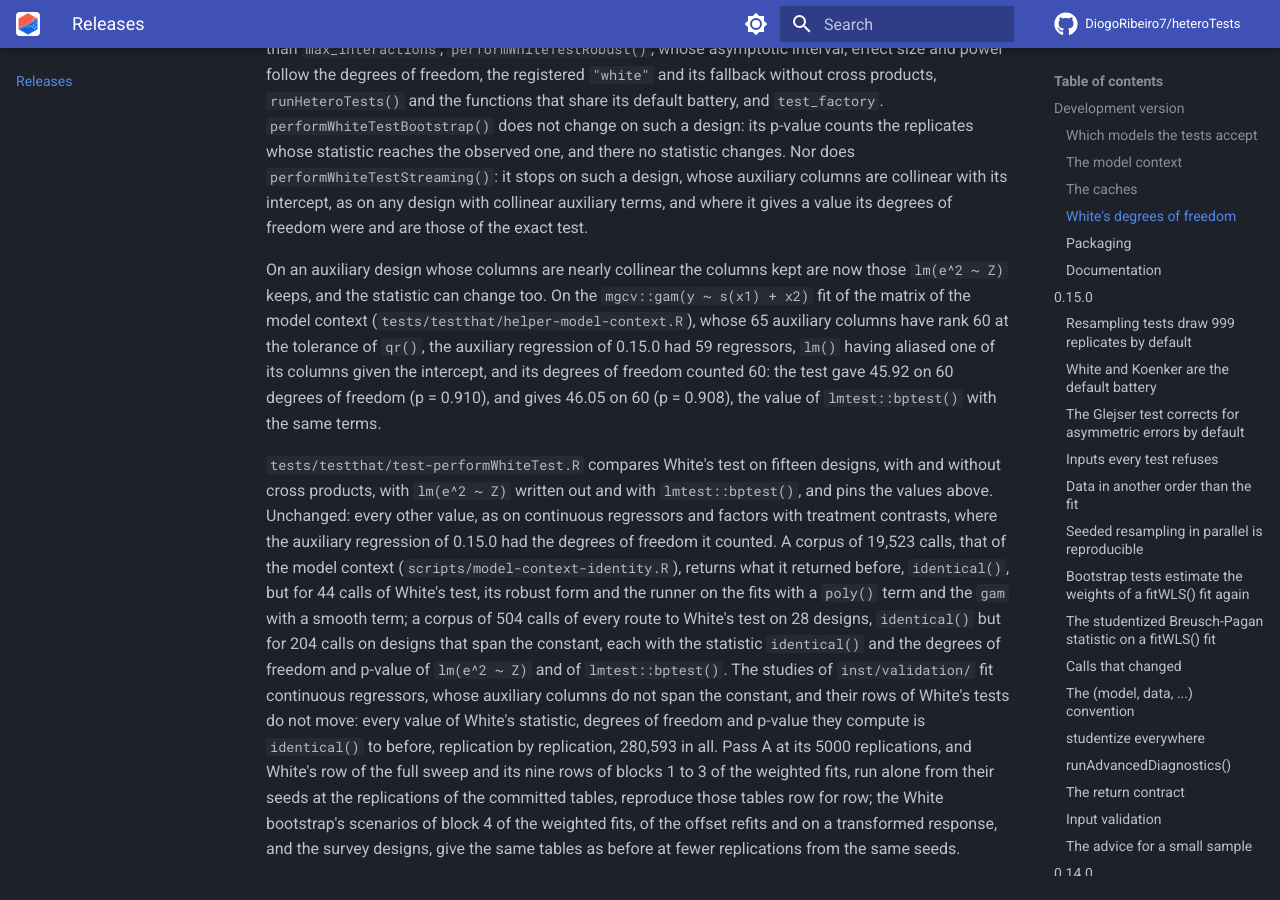
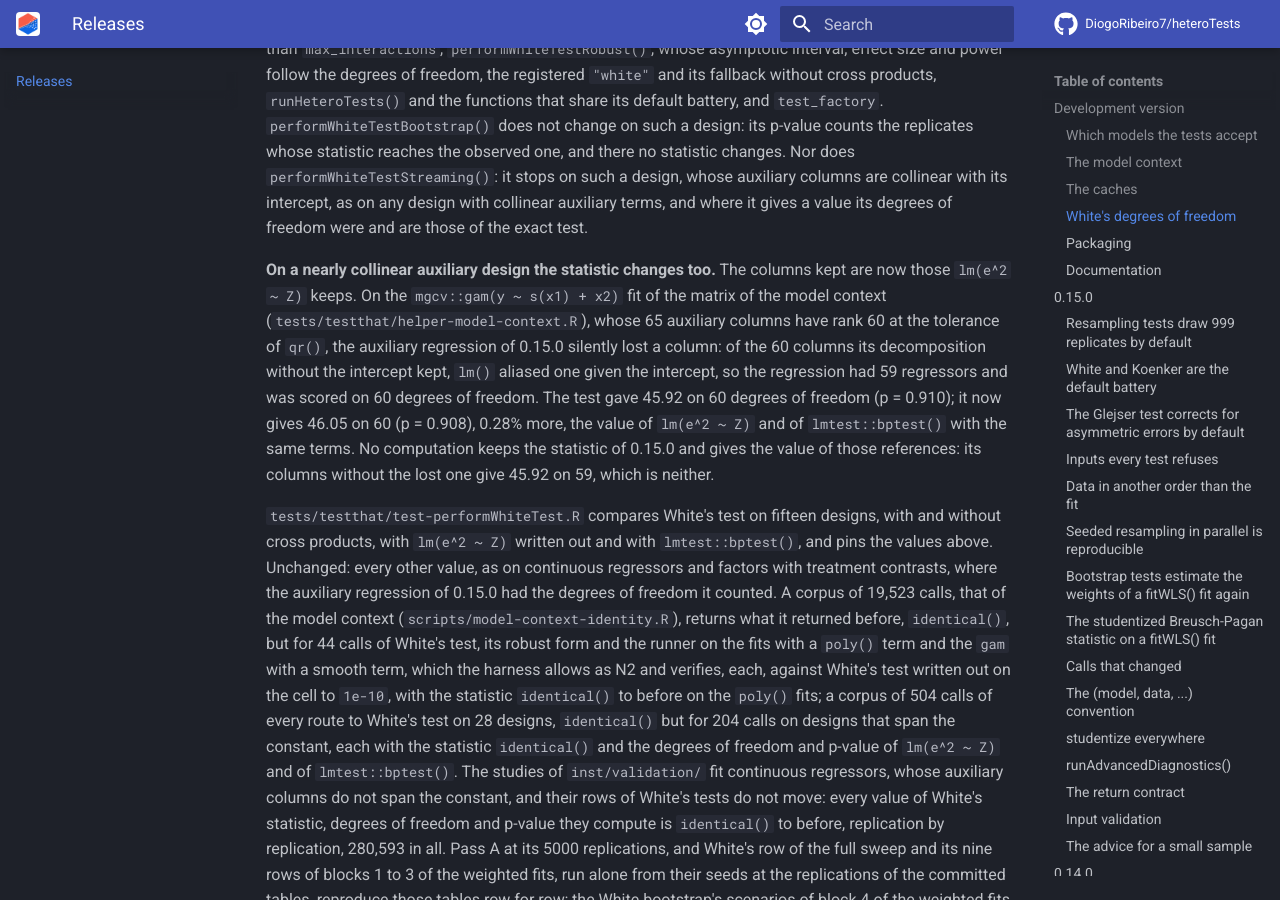
Before and after one commit to DiogoRibeiro7/heteroTests, an MkDocs documentation site: the page built from docs/releases.md, in a window 1280 px wide and 900 px high, scrolled down 23663 px. Built offline with MkDocs 1.6.1 and Material for MkDocs 9.7.7, drawn with Linux system fonts in a browser that asks for light colours; comment, search, counter and statistics services are not loaded.

Commit message:
Regenerate the reference and releases pages

```diff
--- a/docs/releases.md
+++ b/docs/releases.md
@@ -1139,26 +1139,32 @@ a design, whose auxiliary columns are collinear with its intercept, as on any
 design with collinear auxiliary terms, and where it gives a value its
 degrees of freedom were and are those of the exact test.
 
-On an auxiliary design whose columns are nearly collinear the columns kept
-are now those `lm(e^2 ~ Z)` keeps, and the statistic can change too. On the
+**On a nearly collinear auxiliary design the statistic changes too.** The
+columns kept are now those `lm(e^2 ~ Z)` keeps. On the
 `mgcv::gam(y ~ s(x1) + x2)` fit of the matrix of the model context
 (`tests/testthat/helper-model-context.R`), whose 65 auxiliary columns have
-rank 60 at the tolerance of `qr()`, the auxiliary regression of 0.15.0 had
-59 regressors, `lm()` having aliased one of its columns given the intercept,
-and its degrees of freedom counted 60: the test gave 45.92 on 60 degrees of
-freedom (p = 0.910), and gives 46.05 on 60 (p = 0.908), the value of
-`lmtest::bptest()` with the same terms.
+rank 60 at the tolerance of `qr()`, the auxiliary regression of 0.15.0
+silently lost a column: of the 60 columns its decomposition without the
+intercept kept, `lm()` aliased one given the intercept, so the regression
+had 59 regressors and was scored on 60 degrees of freedom. The test gave
+45.92 on 60 degrees of freedom (p = 0.910); it now gives 46.05 on 60
+(p = 0.908), 0.28% more, the value of `lm(e^2 ~ Z)` and of
+`lmtest::bptest()` with the same terms. No computation keeps the statistic
+of 0.15.0 and gives the value of those references: its columns without the
+lost one give 45.92 on 59, which is neither.
 
 `tests/testthat/test-performWhiteTest.R` compares White's test on fifteen
 designs, with and without cross products, with `lm(e^2 ~ Z)` written out and
 with `lmtest::bptest()`, and pins the values above. Unchanged: every other
 value, as on continuous regressors and factors with treatment contrasts,
 where the auxiliary regression of 0.15.0 had the degrees of freedom it
-counted. A corpus of 19,523
-calls, that of the model context (`scripts/model-context-identity.R`),
-returns what it returned before, `identical()`, but for 44 calls of White's
-test, its robust form and the runner on the fits with a `poly()` term and the
-`gam` with a smooth term; a corpus of 504 calls of every route to White's
+counted. A corpus of 19,523 calls, that of the model context
+(`scripts/model-context-identity.R`), returns what it returned before,
+`identical()`, but for 44 calls of White's test, its robust form and the
+runner on the fits with a `poly()` term and the `gam` with a smooth term,
+which the harness allows as N2 and verifies, each, against White's test
+written out on the cell to `1e-10`, with the statistic `identical()` to
+before on the `poly()` fits; a corpus of 504 calls of every route to White's
 test on 28 designs, `identical()` but for 204 calls on designs that span the
 constant, each with the statistic `identical()` and the degrees of freedom
 and p-value of `lm(e^2 ~ Z)` and of `lmtest::bptest()`. The studies of
```
Also changed, not shown: docs/reference/performWhiteTest.md (+1 -1 lines).
